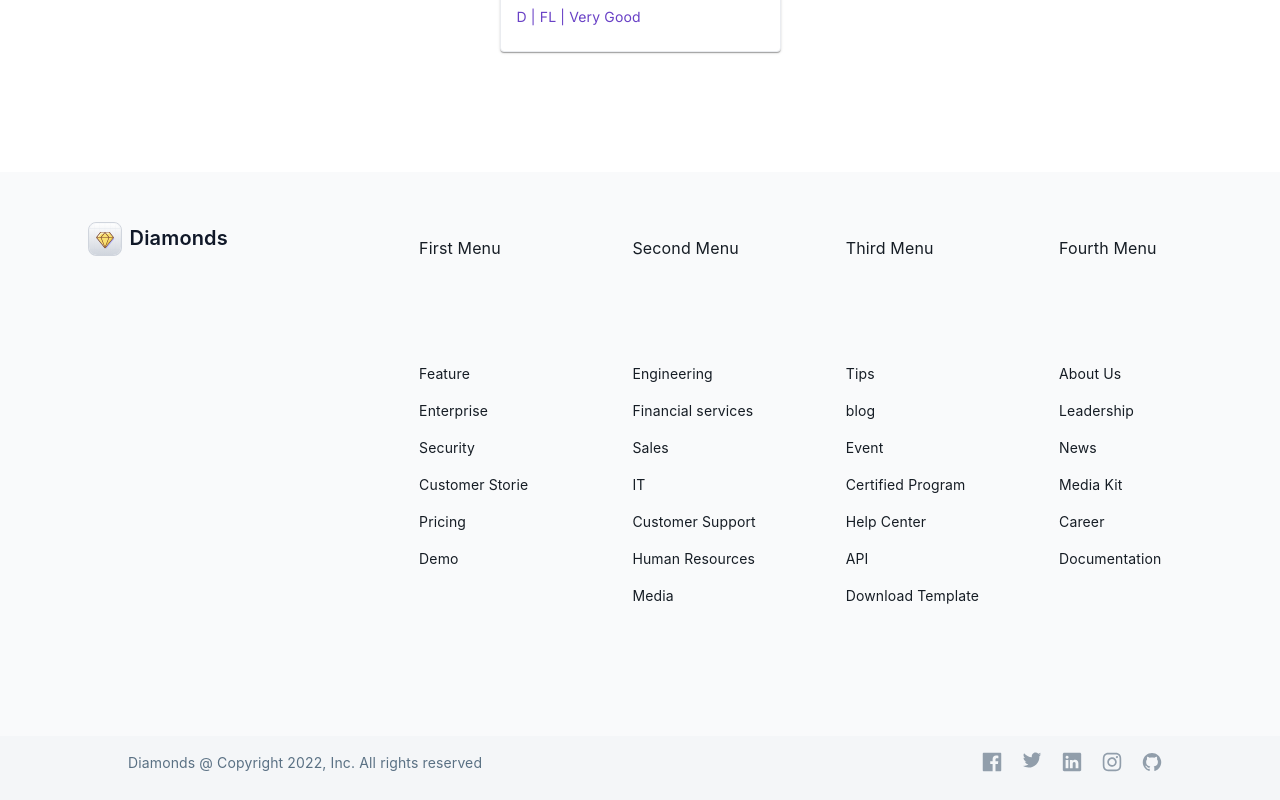
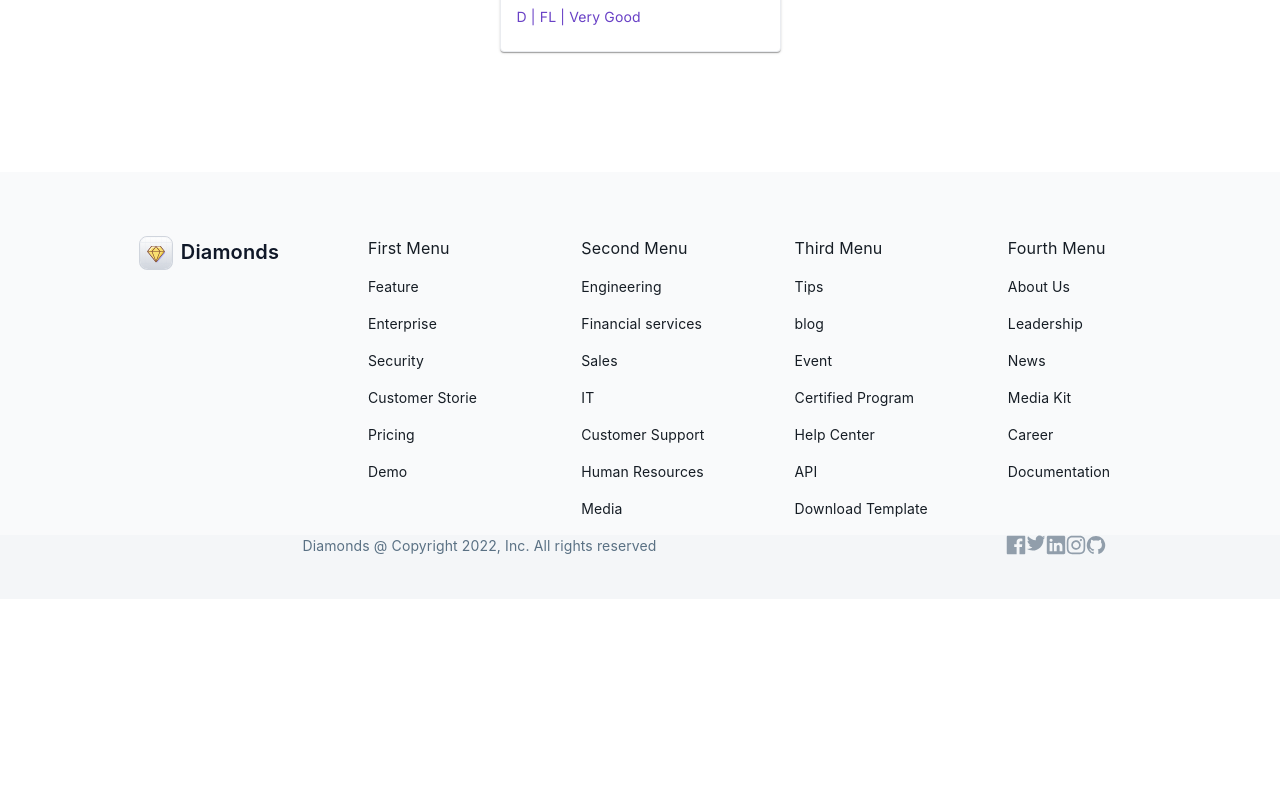
Before and after one commit to binyaalex/diamonds, a React (Create React App) app: page /productdetails in a window 1280 px wide. Shown: the part 1440-2240 px from the top of the page. After the commit the page ends 2039 px from the top, so only its background shows below. Built offline with nearby package versions, Linux system fonts and the light colour scheme.

Commit message:
changing footer

```diff
--- a/src/components/footer/Footer.js
+++ b/src/components/footer/Footer.js
@@ -1,9 +1,12 @@
 import React from "react";
 import styles from "./Footer.module.scss";
 
+//mui
 import Grid from "@mui/material/Grid";
 import Box from "@mui/material/Box";
 import Typography from "@mui/material/Typography";
+import BottomNavigation from "@mui/material/BottomNavigation";
+import Toolbar from "@mui/material/Toolbar";
 
 //assets
 import Facebook from "../../assets/images/facebook.svg";
@@ -12,10 +15,40 @@ import Linkedin from "../../assets/images/linkedin.svg";
 import Instagram from "../../assets/images/instagram.svg";
 import Github from "../../assets/images/github.svg";
 import { ReactComponent as Diamond } from "../../assets/icons/logo.svg";
+import { flexbox } from "@mui/system";
 
 // data
 
 const labels = ["First Menu", "Second Menu", "Third Menu", "Fourth Menu"];
+const labels2 = [
+  "Feature",
+  "Engineering",
+  "Tips",
+  "About Us",
+  "Enterprise",
+  "Financial services",
+  "blog",
+  "Leadership",
+  "Security",
+  "Sales",
+  "Event",
+  "News",
+  "Customer Storie",
+  "IT",
+  "Certified Program",
+  "Media Kit",
+  "Pricing",
+  "Customer Support",
+  "Help Center",
+  "Career",
+  "Demo",
+  "Human Resources",
+  "API",
+  "Documentation",
+  "",
+  "Media",
+  "Download Template",
+];
 const firstMenuData = [
   "Feature",
   "Enterprise",
@@ -57,9 +90,13 @@ const fourthMenuData = [
 function Footer() {
   return (
     <>
-      <div className={styles.mainWrapper}>
-        <div className={styles.fistDiv}>
-          <Grid xs={8} className={styles.logo}>
+      <Box className={styles.footer}>
+        <Box
+          sx={{
+            display: "flex",
+            paddingTop: 8,
+          }}
+        >
           <Box
             sx={{
               background:
@@ -92,7 +129,8 @@ function Footer() {
           >
             Diamonds
           </Typography>
-          </Grid>
+        </Box>
+
         <Box
           sx={{
             display: "grid",
@@ -101,7 +139,6 @@ function Footer() {
             paddingTop: 8,
           }}
         >
-            {/* lables */}
           {labels.map((labels) => (
             <Typography
               sx={{
@@ -111,22 +148,13 @@ function Footer() {
                 fontFamily: ["Inter"],
                 fontSize: 16,
                 height: 0,
+                marginBottom: 5,
               }}
             >
               {labels}
             </Typography>
           ))}
-            {/* lables */}
-
-            <Typography>
-              <Box
-                sx={{
-                  display: "grid",
-                  rowGap: 2,
-                  // gridTemplateRows: "repeat(7, 1fr)",
-                }}
-              >
-                {firstMenuData.map((firstMenuData) => (
+          {labels2.map((labels2) => (
             <Typography
               sx={{
                 fontWeight: 400,
@@ -134,89 +162,22 @@ function Footer() {
                 textDecoration: "none",
                 fontFamily: ["Inter"],
                 fontSize: 14,
+                marginBottom: 2,
               }}
             >
-                    {firstMenuData}
+              {labels2}
             </Typography>
           ))}
         </Box>
-            </Typography>
+      </Box>
 
-            <Typography>
       <Box
+        className={styles.secondDiv}
         sx={{
-                  display: "grid",
-                  rowGap: 2,
-                  // gridTemplateRows: "repeat(7, 1fr)",
+          display: "flex",
+          justifyContent: "space-around",
         }}
       >
-                {secondMenuData.map((secondMenuData) => (
-                  <Typography
-                    sx={{
-                      fontWeight: 400,
-                      color: "#161D25",
-                      textDecoration: "none",
-                      fontFamily: ["Inter"],
-                      fontSize: 14,
-                    }}
-                  >
-                    {secondMenuData}
-                  </Typography>
-                ))}
-              </Box>
-            </Typography>
-
-            <Typography>
-              <Box
-                sx={{
-                  display: "grid",
-                  rowGap: 2,
-                  // gridTemplateRows: "repeat(7, 1fr)",
-                }}
-              >
-                {thirdMenuData.map((thirdMenuData) => (
-                  <Typography
-                    sx={{
-                      fontWeight: 400,
-                      color: "#161D25",
-                      textDecoration: "none",
-                      fontFamily: ["Inter"],
-                      fontSize: 14,
-                    }}
-                  >
-                    {thirdMenuData}
-                  </Typography>
-                ))}
-              </Box>
-            </Typography>
-
-            <Typography>
-              <Box
-                sx={{
-                  display: "grid",
-                  rowGap: 2,
-                  // gridTemplateRows: "repeat(7, 1fr)",
-                }}
-              >
-                {fourthMenuData.map((fourthMenuData) => (
-                  <Typography
-                    sx={{
-                      fontWeight: 400,
-                      color: "#161D25",
-                      textDecoration: "none",
-                      fontFamily: ["Inter"],
-                      fontSize: 14,
-                    }}
-                  >
-                    {fourthMenuData}
-                  </Typography>
-                ))}
-              </Box>
-            </Typography>
-          </Box>
-        </div>
-        <Grid container spacing={2} className={styles.secondDiv}>
-          <Grid item xs={9} className="">
         {" "}
         <Typography
           sx={{
@@ -230,8 +191,11 @@ function Footer() {
         >
           Diamonds @ Copyright 2022, Inc. All rights reserved{" "}
         </Typography>
-          </Grid>
-          <Grid item xs={2} className={styles.socialLogo}>
+        <Box
+          sx={{
+            display: "flex",
+          }}
+        >
           <Box>
             <img src={Facebook} />
           </Box>
@@ -247,10 +211,205 @@ function Footer() {
           <Box>
             <img src={Github} />
           </Box>
-          </Grid>
-        </Grid>
-      </div>
+        </Box>
+      </Box>
     </>
+
+    // <>
+    //   <div className={styles.mainWrapper}>
+    //     <div className={styles.fistDiv}>
+    //       {/* <Grid xs={8} className={styles.logo}>
+    //         <Box
+    //           sx={{
+    //             background:
+    //               "linear-gradient(180deg, #FFFFFF 0%, #D0D5DD 100%), #FFFFFF",
+    //             border: "0.2px solid #D0D5DD",
+    //             borderRadius: "8px",
+    //             width: "32px",
+    //             height: "32px",
+    //             display: "flex",
+    //             justifyContent: "center",
+    //             alignItems: "center",
+    //             mr: 1,
+    //           }}
+    //         >
+    //           <Diamond />
+    //         </Box>
+    //         <Typography
+    //           variant="h6"
+    //           noWrap
+    //           component="a"
+    //           href="/"
+    //           sx={{
+    //             mr: 2,
+    //             display: { xs: "none", md: "flex" },
+    //             fontWeight: 600,
+    //             color: "#101828",
+    //             textDecoration: "none",
+    //             fontFamily: ["Inter"],
+    //           }}
+    //         >
+    //           Diamonds
+    //         </Typography>
+    //       </Grid> */}
+    //       <Box
+    //         sx={{
+    //           display: "grid",
+    //           columnGap: 10,
+    //           gridTemplateColumns: "repeat(4, 1fr)",
+    //           paddingTop: 8,
+    //         }}
+    //       >
+    //         {/* lables */}
+    //         {/* {labels.map((labels) => (
+    //           <Typography
+    //             sx={{
+    //               fontWeight: 400,
+    //               color: "#161D25",
+    //               textDecoration: "none",
+    //               fontFamily: ["Inter"],
+    //               fontSize: 16,
+    //               height: 0,
+    //             }}
+    //           >
+    //             {labels}
+    //           </Typography>
+    //         ))} */}
+    //         {/* lables */}
+
+    //         {/* <Typography>
+    //           <Box
+    //             sx={{
+    //               display: "grid",
+    //               rowGap: 2,
+    //               // gridTemplateRows: "repeat(7, 1fr)",
+    //             }}
+    //           >
+    //             {firstMenuData.map((firstMenuData) => (
+    //               <Typography
+    //                 sx={{
+    //                   fontWeight: 400,
+    //                   color: "#161D25",
+    //                   textDecoration: "none",
+    //                   fontFamily: ["Inter"],
+    //                   fontSize: 14,
+    //                 }}
+    //               >
+    //                 {firstMenuData}
+    //               </Typography>
+    //             ))}
+    //           </Box>
+    //         </Typography> */}
+
+    //         {/* <Typography>
+    //           <Box
+    //             sx={{
+    //               display: "grid",
+    //               rowGap: 2,
+    //               // gridTemplateRows: "repeat(7, 1fr)",
+    //             }}
+    //           >
+    //             {secondMenuData.map((secondMenuData) => (
+    //               <Typography
+    //                 sx={{
+    //                   fontWeight: 400,
+    //                   color: "#161D25",
+    //                   textDecoration: "none",
+    //                   fontFamily: ["Inter"],
+    //                   fontSize: 14,
+    //                 }}
+    //               >
+    //                 {secondMenuData}
+    //               </Typography>
+    //             ))}
+    //           </Box>
+    //         </Typography> */}
+
+    //         {/* <Typography>
+    //           <Box
+    //             sx={{
+    //               display: "grid",
+    //               rowGap: 2,
+    //               // gridTemplateRows: "repeat(7, 1fr)",
+    //             }}
+    //           >
+    //             {thirdMenuData.map((thirdMenuData) => (
+    //               <Typography
+    //                 sx={{
+    //                   fontWeight: 400,
+    //                   color: "#161D25",
+    //                   textDecoration: "none",
+    //                   fontFamily: ["Inter"],
+    //                   fontSize: 14,
+    //                 }}
+    //               >
+    //                 {thirdMenuData}
+    //               </Typography>
+    //             ))}
+    //           </Box>
+    //         </Typography> */}
+
+    //         {/* <Typography>
+    //           <Box
+    //             sx={{
+    //               display: "grid",
+    //               rowGap: 2,
+    //               // gridTemplateRows: "repeat(7, 1fr)",
+    //             }}
+    //           >
+    //             {fourthMenuData.map((fourthMenuData) => (
+    //               <Typography
+    //                 sx={{
+    //                   fontWeight: 400,
+    //                   color: "#161D25",
+    //                   textDecoration: "none",
+    //                   fontFamily: ["Inter"],
+    //                   fontSize: 14,
+    //                 }}
+    //               >
+    //                 {fourthMenuData}
+    //               </Typography>
+    //             ))}
+    //           </Box>
+    //         </Typography> */}
+    //       </Box>
+    //     </div>
+    //     <Grid container spacing={2} className={styles.secondDiv}>
+    //       <Grid item xs={9} className="">
+    //         {" "}
+    //         <Typography
+    //           sx={{
+    //             fontWeight: 400,
+    //             color: "#5A7184",
+    //             textDecoration: "none",
+    //             fontFamily: ["Inter"],
+    //             fontSize: 14,
+    //             paddingLeft: 16,
+    //           }}
+    //         >
+    //           Diamonds @ Copyright 2022, Inc. All rights reserved{" "}
+    //         </Typography>
+    //       </Grid>
+    //       <Grid item xs={2} className={styles.socialLogo}>
+    //         <Box>
+    //           <img src={Facebook} />
+    //         </Box>
+    //         <Box>
+    //           <img src={Twitter} />
+    //         </Box>
+    //         <Box>
+    //           <img src={Linkedin} />
+    //         </Box>
+    //         <Box>
+    //           <img src={Instagram} />
+    //         </Box>
+    //         <Box>
+    //           <img src={Github} />
+    //         </Box>
+    //       </Grid>
+    //     </Grid>
+    //   </div>
+    // </>
   );
 }
 
--- a/src/components/footer/Footer.module.scss
+++ b/src/components/footer/Footer.module.scss
@@ -1,17 +1,18 @@
 .mainWrapper {
   background: #f9fafb;
 }
-.logo {
-  display: flex;
-  padding-top: 50px;
-}
-.fistDiv {
-  margin-bottom: 20px;
-  background: #f9fafb;
+
+.footer {
+  padding: 0 8vw;
   display: flex;
   justify-content: space-around;
-  height: 70vh;
+  background: #f9fafb;
 }
+
+// .fistDiv {
+//   background: #f9fafb;
+//   height: 70vh;
+// }
 
 .secondDiv {
   //   border: 2px solid black;
@@ -20,6 +21,6 @@
 }
 
 .socialLogo {
-  display: inherit;
+  // display: inherit;
   justify-content: space-around;
 }
```
Lines whose indentation alone changed are shown as unchanged.
